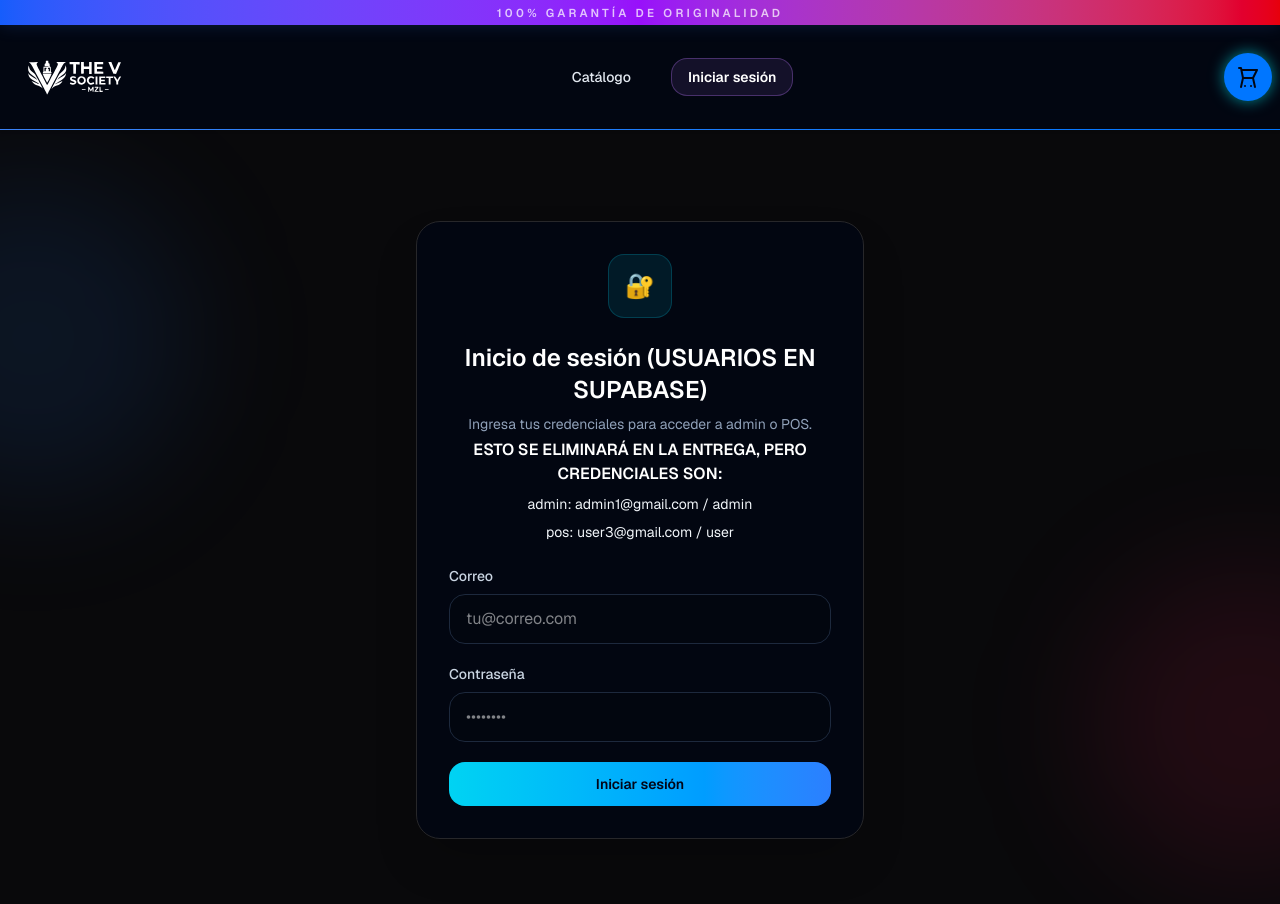
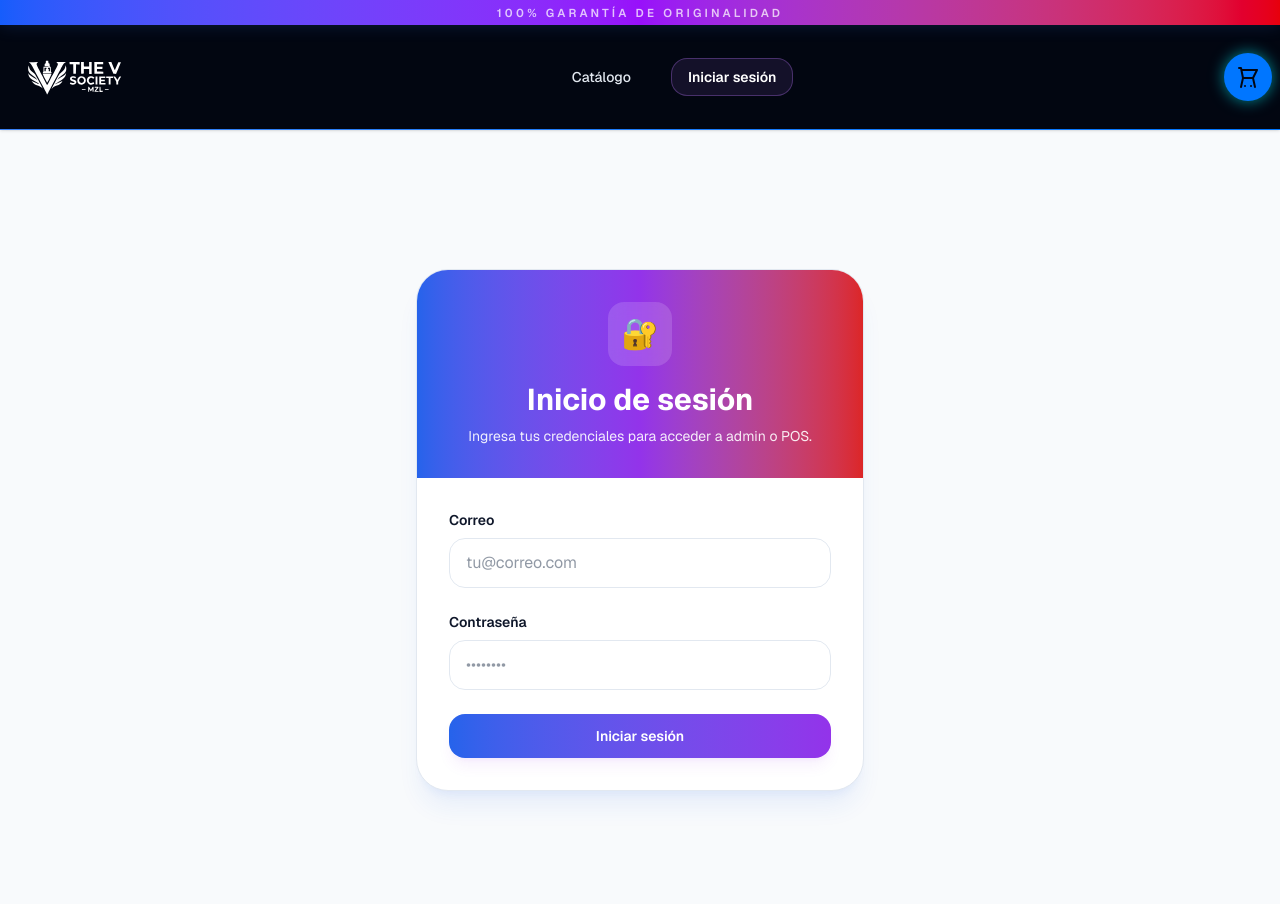
Before and after one commit to Juanca-Jimenez/vape-marketplace, a Next.js app: page /login in a window 1280 px wide. Shown: the top 904 px of the page. Built offline with nearby package versions, Linux system fonts and the light colour scheme.

Commit message:
Corrige redirección de rutas protegidas y actualiza interfaz de inicio de sesión

```diff
--- /dev/null
+++ b/app/admin/login/actions.ts
@@ -0,0 +1,21 @@
+'use server'
+
+import { logger } from '@/lib/logger'
+
+export async function logAuthEvent(email: string, success: boolean, reason?: string) {
+  if (success) {
+    logger.info({
+      domain: 'auth',
+      action: 'login_success',
+      message: 'User logged in successfully',
+      user: email,
+    })
+  } else {
+    logger.warn({
+      domain: 'auth',
+      action: 'login_failed',
+      message: `Failed login attempt: ${reason || 'Unknown reason'}`,
+      user: email,
+    })
+  }
+}
--- /dev/null
+++ b/app/admin/login/layout.tsx
@@ -0,0 +1,5 @@
+// Layout vacío para /admin/login — anula el layout padre de /admin
+// para que la página de login sea accesible sin autenticación previa.
+export default function AdminLoginLayout({ children }: { children: React.ReactNode }) {
+  return <>{children}</>
+}
--- a/app/admin/login/page.tsx
+++ b/app/admin/login/page.tsx
@@ -1,177 +1,151 @@
 'use client'
+import { useState } from 'react'
+import { useRouter } from 'next/navigation'
+import { createBrowserClient } from '@supabase/ssr'
+import { logAuthEvent } from './actions'
 
-import { useEffect, useState } from 'react'
-import { useRouter } from 'next/navigation'
-import { createClient } from '@/lib/supabase/client'
+function getSupabaseClient() {
+  return createBrowserClient(
+    process.env.NEXT_PUBLIC_SUPABASE_URL!,
+    process.env.NEXT_PUBLIC_SUPABASE_ANON_KEY!
+  )
+}
 
-export default function AdminLoginPage() {
+export default function LoginPage() {
   const router = useRouter()
   const [email, setEmail] = useState('')
   const [password, setPassword] = useState('')
   const [error, setError] = useState('')
   const [loading, setLoading] = useState(false)
-  const [showPassword, setShowPassword] = useState(false)
-
-  useEffect(() => {
-    const supabase = createClient()
-    if (!supabase) return
-
-    supabase.auth.getUser().then(({ data: { user } }) => {
-      if (user) {
-        router.replace('/admin')
-      }
-    })
-  }, [router])
 
   const handleSubmit = async (event: React.FormEvent) => {
     event.preventDefault()
     setError('')
     setLoading(true)
 
+    // ── VERIFICAR RATE LIMIT antes de llamar a Supabase
     try {
-      const supabase = createClient()
-      if (!supabase) {
-        throw new Error('No se pudo conectar con Supabase.')
+      const rateLimitCheck = await fetch('/login', {
+        method: 'POST',
+        headers: { 'Content-Type': 'application/json' },
+        body: JSON.stringify({ rateLimitCheck: true }),
+      })
+
+      if (rateLimitCheck.status === 429) {
+        const data = await rateLimitCheck.json()
+        setError(data.error ?? 'Demasiados intentos. Espera 15 minutos.')
+        setLoading(false)
+        return
+      }
+    } catch {
+      // Si falla la verificación, continuar normalmente
     }
 
-      const { error } = await supabase.auth.signInWithPassword({ email, password })
-      if (error) {
-        throw error
+    const supabase = getSupabaseClient()
+
+    // 1. Login normal contra Supabase Auth
+    const { data, error: signInError } = await supabase.auth.signInWithPassword({
+      email: email.trim().toLowerCase(),
+      password,
+    })
+
+    if (signInError || !data.user) {
+      void logAuthEvent(email, false, 'Invalid credentials')
+      setError('Usuario o contraseña incorrectos.')
+      setLoading(false)
+      return
     }
 
-      await supabase.auth.getSession()
+    // 2. Ya logueado, consultamos su rol directo en la tabla profiles
+    const { data: profile, error: profileError } = await supabase
+      .from('profiles')
+      .select('role')
+      .eq('id', data.user.id)
+      .single()
+
+    if (profileError || !profile) {
+      void logAuthEvent(email, false, 'No role assigned in profiles table')
+      setError('Tu cuenta no tiene un rol asignado. Contacta al administrador.')
       setLoading(false)
-      router.refresh()
-      window.location.assign('/admin')
-    } catch (err) {
+      return
+    }
+
+    if (profile.role === 'admin') {
+      void logAuthEvent(email, true)
+      router.replace('/admin')
+      return
+    } else if (profile.role === 'pos') {
+      void logAuthEvent(email, true)
+      router.replace('/pos')
+      return
+    } else {
+      void logAuthEvent(email, false, `Role ${profile.role} is not allowed to login here`)
+      setError('Tu cuenta no tiene un rol asignado válido. Contacta al administrador.')
       setLoading(false)
-      setError(err instanceof Error ? err.message : 'Credenciales incorrectas')
+      return
     }
   }
 
   return (
-    <main className="relative flex min-h-screen items-center justify-center overflow-hidden bg-zinc-950 px-4 py-12">
-      {/* Background gradient orbs */}
-      <div className="pointer-events-none absolute inset-0 overflow-hidden">
-        <div className="absolute -left-40 -top-40 h-96 w-96 rounded-full bg-emerald-500/10 blur-3xl" />
-        <div className="absolute -bottom-40 -right-40 h-96 w-96 rounded-full bg-emerald-600/8 blur-3xl" />
+    <main className="relative flex min-h-screen items-center justify-center overflow-hidden bg-zinc-950 px-4 py-12 text-slate-100">
+      <div className="pointer-events-none absolute inset-0">
+        <div className="absolute -left-32 top-12 h-80 w-80 rounded-full bg-blue-500/10 blur-3xl" />
+        <div className="absolute -right-32 bottom-12 h-80 w-80 rounded-full bg-rose-500/10 blur-3xl" />
       </div>
-
       <div className="relative w-full max-w-md">
-        {/* Card */}
-        <div className="rounded-3xl border border-zinc-800 bg-zinc-900/90 p-8 shadow-2xl backdrop-blur-xl">
-
-          {/* Icon */}
-          <div className="mb-6 flex justify-center">
-            <div className="flex h-16 w-16 items-center justify-center rounded-2xl border border-emerald-500/30 bg-emerald-500/10">
-              <svg
-                xmlns="http://www.w3.org/2000/svg"
-                className="h-8 w-8 text-emerald-400"
-                fill="none"
-                viewBox="0 0 24 24"
-                stroke="currentColor"
-                strokeWidth={1.5}
-              >
-                <path
-                  strokeLinecap="round"
-                  strokeLinejoin="round"
-                  d="M9 12.75L11.25 15 15 9.75m-3-7.036A11.959 11.959 0 013.598 6 11.99 11.99 0 003 9.749c0 5.592 3.824 10.29 9 11.623 5.176-1.332 9-6.03 9-11.622 0-1.31-.21-2.571-.598-3.751h-.152c-3.196 0-6.1-1.248-8.25-3.285z"
-                />
-              </svg>
+        <div className="rounded-3xl border border-zinc-800 bg-[#030712]/95 p-8 shadow-2xl backdrop-blur-xl">
+          <div className="mb-6 text-center">
+            <div className="mx-auto flex h-16 w-16 items-center justify-center rounded-2xl border border-cyan-400/20 bg-cyan-400/10 text-cyan-200">
+              <span className="text-2xl">🔐</span>
             </div>
+            <h1 className="mt-6 text-2xl font-semibold text-white">Inicio de sesión</h1>
+            <p className="mt-2 text-sm text-slate-400">Ingresa tus credenciales para acceder a admin o POS.</p>
           </div>
-
-          <h1 className="text-center text-2xl font-semibold text-white">Acceso Admin</h1>
-          <p className="mt-2 text-center text-sm text-zinc-400">
-            Ingresa tus credenciales para gestionar el panel.
-          </p>
-
-          <form onSubmit={handleSubmit} className="mt-8 space-y-5">
-            {/* Email */}
+          <form onSubmit={handleSubmit} className="space-y-5">
             <div>
-              <label htmlFor="admin-email" className="mb-2 block text-sm font-medium text-zinc-300">
-                Correo electrónico
+              <label htmlFor="login-email" className="mb-2 block text-sm font-medium text-slate-300">
+                Correo
               </label>
               <input
-                id="admin-email"
+                id="login-email"
                 type="email"
                 value={email}
                 onChange={(event) => setEmail(event.target.value)}
                 required
-                placeholder="admin@ejemplo.com"
-                className="w-full rounded-2xl border border-zinc-700 bg-zinc-950 px-4 py-3 text-white placeholder-zinc-600 outline-none ring-0 transition focus:border-emerald-500 focus:ring-2 focus:ring-emerald-500/30"
+                autoComplete="username"
+                placeholder="tu@correo.com"
+                className="w-full rounded-2xl border border-slate-800 bg-[#02060F] px-4 py-3 text-white outline-none ring-0 transition focus:border-cyan-500 focus:ring-2 focus:ring-cyan-500/20"
               />
             </div>
-
-            {/* Password */}
             <div>
-              <label htmlFor="admin-password" className="mb-2 block text-sm font-medium text-zinc-300">
+              <label htmlFor="login-password" className="mb-2 block text-sm font-medium text-slate-300">
                 Contraseña
               </label>
-              <div className="relative">
               <input
-                  id="admin-password"
-                  type={showPassword ? 'text' : 'password'}
+                id="login-password"
+                type="password"
                 value={password}
                 onChange={(event) => setPassword(event.target.value)}
                 required
+                autoComplete="current-password"
                 placeholder="••••••••"
-                  className="w-full rounded-2xl border border-zinc-700 bg-zinc-950 px-4 py-3 pr-12 text-white placeholder-zinc-600 outline-none ring-0 transition focus:border-emerald-500 focus:ring-2 focus:ring-emerald-500/30"
+                className="w-full rounded-2xl border border-slate-800 bg-[#02060F] px-4 py-3 text-white outline-none ring-0 transition focus:border-cyan-500 focus:ring-2 focus:ring-cyan-500/20"
               />
-                <button
-                  type="button"
-                  onClick={() => setShowPassword((prev) => !prev)}
-                  className="absolute right-3 top-1/2 -translate-y-1/2 text-zinc-500 transition hover:text-zinc-300"
-                  aria-label={showPassword ? 'Ocultar contraseña' : 'Mostrar contraseña'}
-                >
-                  {showPassword ? (
-                    <svg xmlns="http://www.w3.org/2000/svg" className="h-5 w-5" fill="none" viewBox="0 0 24 24" stroke="currentColor" strokeWidth={2}>
-                      <path strokeLinecap="round" strokeLinejoin="round" d="M13.875 18.825A10.05 10.05 0 0112 19c-4.478 0-8.268-2.943-9.543-7a9.97 9.97 0 011.563-3.029m5.858.908a3 3 0 114.243 4.243M9.878 9.878l4.242 4.242M9.88 9.88l-3.29-3.29m7.532 7.532l3.29 3.29M3 3l3.59 3.59m0 0A9.953 9.953 0 0112 5c4.478 0 8.268 2.943 9.543 7a10.025 10.025 0 01-4.132 5.411m0 0L21 21" />
-                    </svg>
-                  ) : (
-                    <svg xmlns="http://www.w3.org/2000/svg" className="h-5 w-5" fill="none" viewBox="0 0 24 24" stroke="currentColor" strokeWidth={2}>
-                      <path strokeLinecap="round" strokeLinejoin="round" d="M15 12a3 3 0 11-6 0 3 3 0 016 0z" />
-                      <path strokeLinecap="round" strokeLinejoin="round" d="M2.458 12C3.732 7.943 7.523 5 12 5c4.478 0 8.268 2.943 9.542 7-1.274 4.057-5.064 7-9.542 7-4.477 0-8.268-2.943-9.542-7z" />
-                    </svg>
-                  )}
-                </button>
             </div>
-            </div>
-
-            {/* Error */}
             {error ? (
-              <div className="flex items-center gap-2 rounded-2xl border border-red-500/30 bg-red-500/10 px-4 py-3">
-                <svg xmlns="http://www.w3.org/2000/svg" className="h-4 w-4 flex-shrink-0 text-red-400" fill="none" viewBox="0 0 24 24" stroke="currentColor" strokeWidth={2}>
-                  <path strokeLinecap="round" strokeLinejoin="round" d="M12 9v3.75m-9.303 3.376c-.866 1.5.217 3.374 1.948 3.374h14.71c1.73 0 2.813-1.874 1.948-3.374L13.949 3.378c-.866-1.5-3.032-1.5-3.898 0L2.697 16.126zM12 15.75h.007v.008H12v-.008z" />
-                </svg>
-                <p className="text-sm text-red-400">{error}</p>
+              <div className="rounded-2xl border border-red-500/20 bg-red-500/10 px-4 py-3 text-sm text-red-200">
+                {error}
               </div>
             ) : null}
-
-            {/* Submit */}
             <button
               type="submit"
               disabled={loading}
-              className="group relative w-full overflow-hidden rounded-2xl bg-emerald-500 px-4 py-3 font-semibold text-black transition hover:bg-emerald-400 disabled:cursor-not-allowed disabled:opacity-50"
+              className="w-full rounded-2xl bg-gradient-to-r from-cyan-400 to-blue-500 px-4 py-3 text-sm font-semibold text-slate-950 transition hover:brightness-110 disabled:cursor-not-allowed disabled:opacity-50"
             >
-              {loading ? (
-                <span className="flex items-center justify-center gap-2">
-                  <svg className="h-4 w-4 animate-spin" fill="none" viewBox="0 0 24 24">
-                    <circle className="opacity-25" cx="12" cy="12" r="10" stroke="currentColor" strokeWidth="4" />
-                    <path className="opacity-75" fill="currentColor" d="M4 12a8 8 0 018-8V0C5.373 0 0 5.373 0 12h4z" />
-                  </svg>
-                  Verificando...
-                </span>
-              ) : (
-                'Ingresar al panel'
-              )}
+              {loading ? 'Iniciando sesión...' : 'Iniciar sesión'}
             </button>
           </form>
         </div>
-
-        <p className="mt-6 text-center text-xs text-zinc-600">
-          Acceso restringido · Solo administradores autorizados
-        </p>
       </div>
     </main>
   )
--- a/app/login/page.tsx
+++ b/app/login/page.tsx
@@ -1,5 +1,4 @@
 'use client'
-
 import { useState } from 'react'
 import { useRouter } from 'next/navigation'
 import { createBrowserClient } from '@supabase/ssr'
@@ -24,6 +23,23 @@ export default function LoginPage() {
     setError('')
     setLoading(true)
 
+    // ── RATE LIMITING: verificar antes de llamar a Supabase
+    try {
+      const rateLimitCheck = await fetch('/login', {
+        method: 'POST',
+        headers: { 'Content-Type': 'application/json' },
+        body: JSON.stringify({ rateLimitCheck: true }),
+      })
+      if (rateLimitCheck.status === 429) {
+        const data = await rateLimitCheck.json()
+        setError(data.error ?? 'Demasiados intentos. Espera 15 minutos antes de intentar de nuevo.')
+        setLoading(false)
+        return
+      }
+    } catch {
+      // Si falla la verificación continuar normalmente
+    }
+
     const supabase = getSupabaseClient()
 
     // 1. Login normal contra Supabase Auth
@@ -31,7 +47,6 @@ export default function LoginPage() {
       email: email.trim().toLowerCase(),
       password,
     })
-
     if (signInError || !data.user) {
       void logAuthEvent(email, false, 'Invalid credentials')
       setError('Usuario o contraseña incorrectos.')
@@ -45,14 +60,12 @@ export default function LoginPage() {
       .select('role')
       .eq('id', data.user.id)
       .single()
-
     if (profileError || !profile) {
       void logAuthEvent(email, false, 'No role assigned in profiles table')
       setError('Tu cuenta no tiene un rol asignado. Contacta al administrador.')
       setLoading(false)
       return
     }
-
     if (profile.role === 'admin') {
       void logAuthEvent(email, true)
       router.replace('/admin')
@@ -70,29 +83,37 @@ export default function LoginPage() {
   }
 
   return (
-    <main className="relative flex min-h-screen items-center justify-center overflow-hidden bg-zinc-950 px-4 py-12 text-slate-100">
-      <div className="pointer-events-none absolute inset-0">
-        <div className="absolute -left-32 top-12 h-80 w-80 rounded-full bg-blue-500/10 blur-3xl" />
-        <div className="absolute -right-32 bottom-12 h-80 w-80 rounded-full bg-rose-500/10 blur-3xl" />
-      </div>
-      <div className="relative w-full max-w-md">
-        <div className="rounded-3xl border border-zinc-800 bg-[#030712]/95 p-8 shadow-2xl backdrop-blur-xl">
-          <div className="mb-6 text-center">
-            <div className="mx-auto flex h-16 w-16 items-center justify-center rounded-2xl border border-cyan-400/20 bg-cyan-400/10 text-cyan-200">
-              <span className="text-2xl">🔐</span>
-            </div>
-            <h1 className="mt-6 text-2xl font-semibold text-white">Inicio de sesión (USUARIOS EN SUPABASE)</h1>
-            <p className="mt-2 text-sm text-slate-400">Ingresa tus credenciales para acceder a admin o POS.</p>
-            <p className="mt-1 text font-semibold text-white">ESTO SE ELIMINARÁ EN LA ENTREGA, PERO CREDENCIALES SON:</p>
-            <h3 className="mt-2 text-sm text-slate-100">admin: admin1@gmail.com / admin</h3>
-            <h3 className="mt-2 text-sm text-slate-100">pos: user3@gmail.com / user</h3>
+    <div className="min-h-screen bg-[#F8FAFC]">
+      <div className="mx-auto flex min-h-screen max-w-7xl items-center justify-center px-4 py-12">
+        <div className="w-full max-w-md overflow-hidden rounded-[2rem] border border-[#E2E8F0] bg-white shadow-xl shadow-[rgba(37,99,235,0.08)]">
+
+          {/* Header */}
+          <div className="bg-gradient-to-r from-[#2563EB] via-[#9333EA] to-[#DC2626] px-8 py-8 text-center">
+            <div className="mx-auto mb-4 flex h-16 w-16 items-center justify-center rounded-2xl bg-white/15 text-3xl backdrop-blur">
+              🔐
             </div>
 
-          <form onSubmit={handleSubmit} className="space-y-5">
+            <h1 className="text-3xl font-bold text-white">
+              Inicio de sesión
+            </h1>
+
+            <p className="mt-2 text-sm text-white/90">
+              Ingresa tus credenciales para acceder a admin o POS.
+            </p>
+          </div>
+
+          {/* Formulario */}
+          <div className="p-8">
+            <form onSubmit={handleSubmit} className="space-y-6">
+
               <div>
-              <label htmlFor="login-email" className="mb-2 block text-sm font-medium text-slate-300">
+                <label
+                  htmlFor="login-email"
+                  className="mb-2 block text-sm font-semibold text-[#0F172A]"
+                >
                   Correo
                 </label>
+
                 <input
                   id="login-email"
                   type="email"
@@ -101,13 +122,18 @@ export default function LoginPage() {
                   required
                   autoComplete="username"
                   placeholder="tu@correo.com"
-                className="w-full rounded-2xl border border-slate-800 bg-[#02060F] px-4 py-3 text-white outline-none ring-0 transition focus:border-cyan-500 focus:ring-2 focus:ring-cyan-500/20"
+                  className="w-full rounded-2xl border border-[#E2E8F0] bg-white px-4 py-3 text-[#0F172A] outline-none transition duration-200 placeholder:text-[#475569]/60 focus:border-transparent focus:shadow-[0_0_0_3px_rgba(147,51,234,0.12)]"
                 />
               </div>
+
               <div>
-              <label htmlFor="login-password" className="mb-2 block text-sm font-medium text-slate-300">
+                <label
+                  htmlFor="login-password"
+                  className="mb-2 block text-sm font-semibold text-[#0F172A]"
+                >
                   Contraseña
                 </label>
+
                 <input
                   id="login-password"
                   type="password"
@@ -116,12 +142,12 @@ export default function LoginPage() {
                   required
                   autoComplete="current-password"
                   placeholder="••••••••"
-                className="w-full rounded-2xl border border-slate-800 bg-[#02060F] px-4 py-3 text-white outline-none ring-0 transition focus:border-cyan-500 focus:ring-2 focus:ring-cyan-500/20"
+                  className="w-full rounded-2xl border border-[#E2E8F0] bg-white px-4 py-3 text-[#0F172A] outline-none transition duration-200 placeholder:text-[#475569]/60 focus:border-transparent focus:shadow-[0_0_0_3px_rgba(147,51,234,0.12)]"
                 />
               </div>
 
               {error ? (
-              <div className="rounded-2xl border border-red-500/20 bg-red-500/10 px-4 py-3 text-sm text-red-200">
+                <div className="rounded-2xl border border-[#DC2626]/20 bg-[#DC2626]/5 p-4 text-sm text-[#DC2626]">
                   {error}
                 </div>
               ) : null}
@@ -129,13 +155,14 @@ export default function LoginPage() {
               <button
                 type="submit"
                 disabled={loading}
-              className="w-full rounded-2xl bg-gradient-to-r from-cyan-400 to-blue-500 px-4 py-3 text-sm font-semibold text-slate-950 transition hover:brightness-110 disabled:cursor-not-allowed disabled:opacity-50"
+                className="group relative inline-flex w-full items-center justify-center overflow-hidden rounded-2xl bg-gradient-to-r from-[#2563EB] via-[#9333EA] to-[#DC2626] bg-[length:200%_100%] bg-[position:0%_0%] px-6 py-3 text-sm font-semibold text-white shadow-lg shadow-[rgba(147,51,234,0.08)] transition-all duration-300 hover:scale-[1.02] hover:bg-[position:100%_0%] hover:shadow-xl active:scale-[0.98] disabled:cursor-not-allowed disabled:opacity-70"
               >
                 {loading ? 'Iniciando sesión...' : 'Iniciar sesión'}
               </button>
             </form>
           </div>
         </div>
-    </main>
+      </div>
+    </div>
   )
 }
--- a/middleware.ts
+++ b/middleware.ts
@@ -60,7 +60,7 @@ export async function middleware(request: NextRequest) {
   }
 
   // ── RATE LIMITING en la ruta de login del admin
-  if (pathname === '/admin/login' && request.method === 'POST') {
+  if ((pathname === '/admin/login' || pathname === '/login') && request.method === 'POST') {
     const allowed = checkRateLimit(ip)
     if (!allowed) {
       sendLog(
```
Also changed, not shown: app/admin/layout.tsx (+19 -8 lines), app/pos/page.tsx (+21 -8 lines), 2 other files (tests, documents, lock files or other folders). Lines whose indentation alone changed are shown as unchanged.
